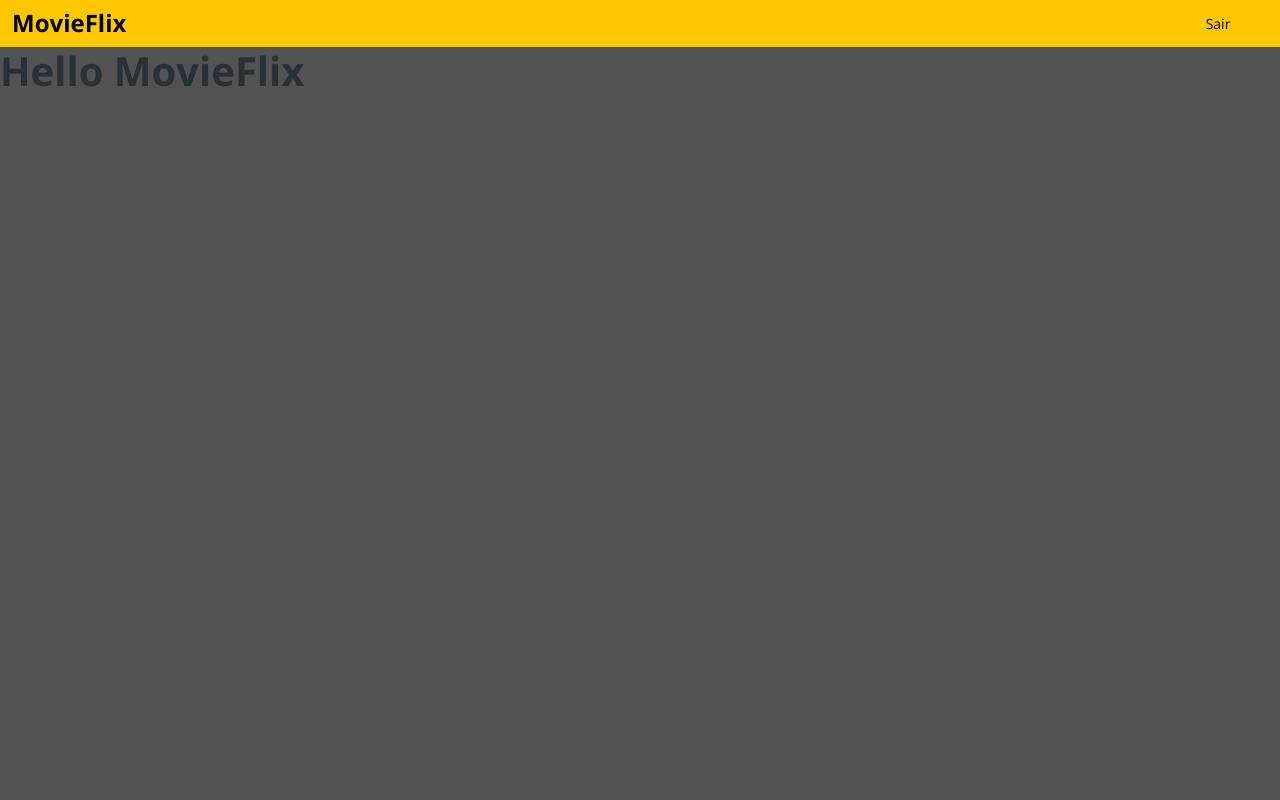
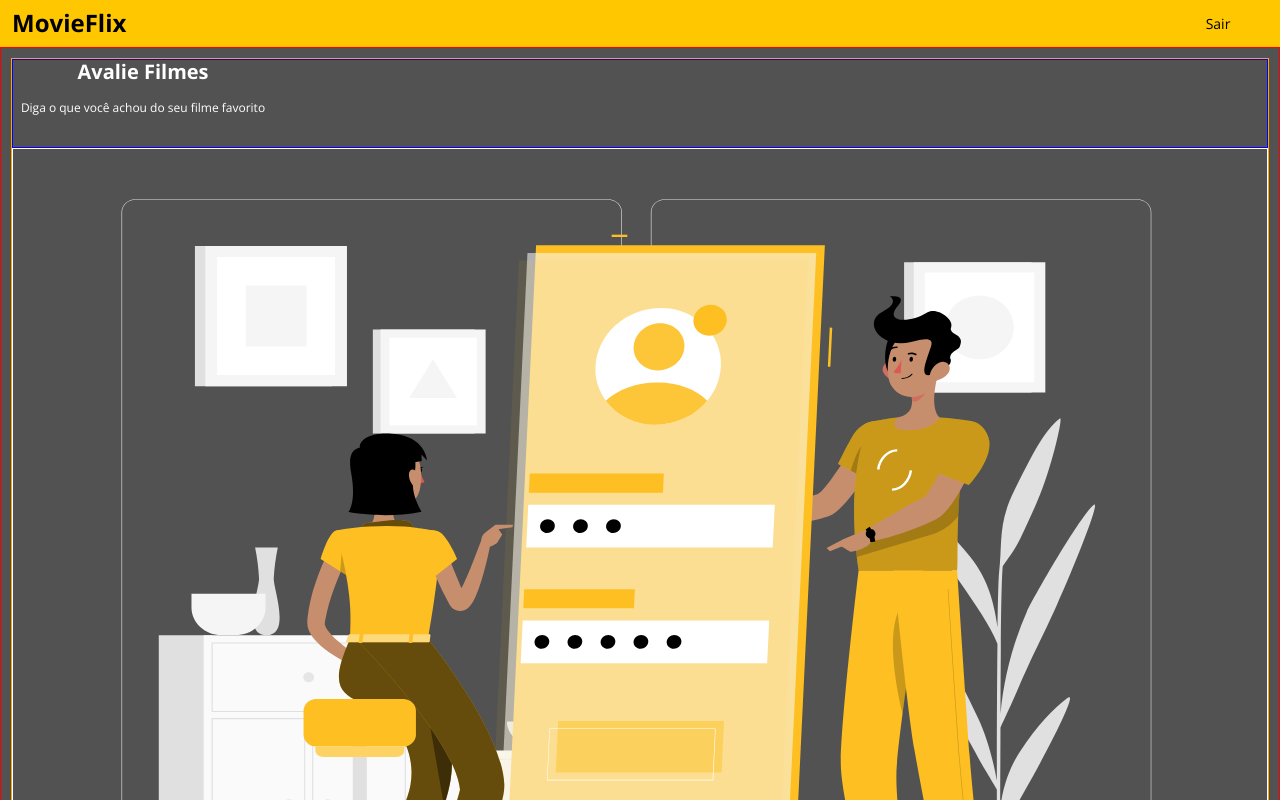
Before and after one commit to cidarosa/desafio-cap-09, a React (Create React App) app in the folder frontweb/: page / in a window 1280 px wide. Shown: the top 800 px of the page. Built offline with nearby package versions, Linux system fonts and the light colour scheme.

Commit message:
Initial Home

```diff
--- a/frontweb/src/App.tsx
+++ b/frontweb/src/App.tsx
@@ -1,13 +1,11 @@
-import Navbar from 'components/Navbar';
+import Home from 'pages/Home';
+
 import './assets/styles/custom.scss';
 import './App.css';
 
 const App = () => {
   return (
-    <>
-    <Navbar />
-    <h1 >Hello MovieFlix</h1>
-    </>
+    <Home />
   );
 }
 
--- /dev/null
+++ b/frontweb/src/pages/Home/index.tsx
@@ -0,0 +1,31 @@
+import Navbar from "components/Navbar";
+import { ReactComponent as MainImage } from 'assets/images/main-image.svg';
+import './styles.css';
+
+const Home = () => {
+
+    return (
+        <>
+            <Navbar />
+            <div className="home-container">
+                <div className="home-card">
+                    <div className="home-content-container">
+                        <h1>Avalie Filmes</h1>
+
+                        <p>Diga o que você achou do seu filme favorito</p>
+                    </div>
+                    <div className="home-image-container">
+                        <MainImage />
+                    </div>
+                </div>
+
+                <div className="home-login-card">
+                    <h1>Login</h1>
+                </div>
+
+            </div>
+        </>
+    )
+};
+
+export default Home;
--- /dev/null
+++ b/frontweb/src/pages/Home/styles.css
@@ -0,0 +1,40 @@
+.home-container {
+  padding: 10px;
+  font-size: 20px;
+  color: #FFF;
+  text-align: center;
+  border: 1px solid red;
+}
+.home-card {
+  border: 1px solid orange;
+}
+
+.home-content-container {
+  border: 1px solid blue;
+}
+
+.home-content-container h1 {
+  width: 260px;
+  font-size: 1em;
+  margin-bottom: 15px;
+}
+
+.home-content-container p {
+    width: 260px;
+    font-size: 0.6em;
+    margin-bottom: 30px;
+  }
+
+  .home-image-container {
+    padding: 50px 15px;
+    border: 1px solid white
+  }
+  .home-image-container svg {
+    width: 100%;
+    height: auto;
+  }
+
+  .home-login-card{
+    width: 260px;
+    border: 1px solid white
+  }
```
Also changed, not shown: frontweb/src/assets/images/main-image.svg (added).
